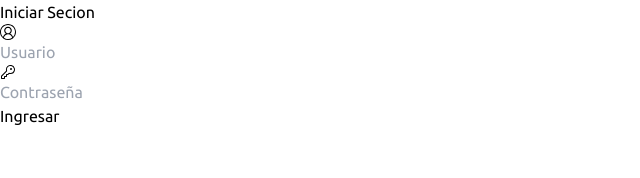
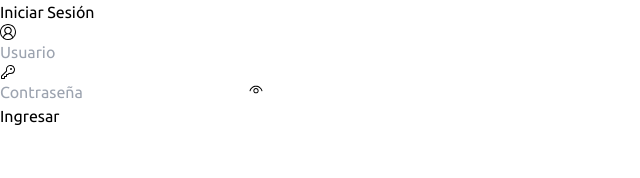
Before and after one commit to ODISEC-1/O-Query, a React (Vite) app: page / in a window 1280 px wide. Shown: the top 178 px of the page, without its empty margins (0-640 px from the left). Built offline with nearby package versions, Linux system fonts and the light colour scheme.

Commit message:
Prueba Login en Produccion

```diff
--- a/src/pages/auth/Login.jsx
+++ b/src/pages/auth/Login.jsx
@@ -1,35 +1,67 @@
-
-import { VscAccount , VscKey } from "react-icons/vsc";
-import { Link } from "react-router-dom";
+import { useState } from "react";
+import { useForm } from "react-hook-form";
+import { VscAccount, VscKey, VscEye, VscEyeClosed } from "react-icons/vsc";
+import { useNavigate } from "react-router-dom";
 
 export const Login = () => {
+  const navigate = useNavigate();
+  const { register, handleSubmit, formState: { errors } } = useForm();
+  const [showPassword, setShowPassword] = useState(false);
 
-  const OnSubmit=()=>{
-
-  }
-
-
+  const onSubmit = (data) => {
+    console.log(data);
+    navigate('/DerivacionesRegistro');
+  };
 
   return (
-      <div className='bg-white p-8 rounded-lg w-full md:w-96'>
-        <div className='mb-10'>
-            <h1 className='text-3xl uppercase font-bold text-center'>Iniciar Secion</h1>
+    <div className="bg-white p-8 rounded-lg w-full md:w-96">
+      <div className="mb-10">
+        <h1 className="text-3xl uppercase font-bold text-center">Iniciar Sesión</h1>
+      </div>
+      <form className="flex flex-col gap-4" onSubmit={handleSubmit(onSubmit)}>
+        <div className="relative">
+          <VscAccount className="absolute left-2 top-1/2 -translate-y-1/2 text-gray-500" />
+          <input
+            type="text"
+            className="w-full border border-gray-200 outline-none py-2 px-8 rounded-lg"
+            placeholder="Usuario"
+            name="Usuario"
+            {...register('Usuario', { required: 'Usuario es requerido' })}
+          />
         </div>
-        <form className='flex flex-col gap-4' onSubmit={OnSubmit}>
-            <div className='relative'>
-              <VscAccount className='absolute left-2 top-1/2 -translate-y-1/2 text-gray-500'/>
-            <input type="User" className="w-full border border-gray-200 outline-none py-2 px-8 rounded-lg" placeholder='Usuario'/>
-            </div>
-            <div className='relative'>
-              <VscKey className='absolute left-2 top-1/2 -translate-y-1/2 text-gray-500'/>
-            <input type="Password" className="w-full border border-gray-200 outline-none py-2 px-8 rounded-lg" placeholder='Contraseña'/>
-            </div>
-            <div>
-           <button type="submit" className='bg-sky-600 text-white w-full py-2 px-6 text-center rounded-lg mt-6'>Ingresar</button>
-            </div>
-        </form>
+        {errors.Usuario && <span className="text-red-500">{errors.Usuario.message}</span>}
+
+        <div className="relative">
+          <VscKey className="absolute left-2 top-1/2 -translate-y-1/2 text-gray-500" />
+          <input
+            type={showPassword ? "text" : "password"}
+            className="w-full border border-gray-200 outline-none py-2 px-8 rounded-lg"
+            placeholder="Contraseña"
+            name="Contraseña"
+            {...register('Contraseña', {
+              required: 'Contraseña es requerida',
+              pattern: {
+                value: /^\d{8}$/,
+                message: 'La Contraseña debe contener exactamente 8 dígitos'
+              }
+            })}
+          />
+          <button
+            type="button"
+            className="absolute right-2 top-1/2 -translate-y-1/2 text-gray-500"
+            onClick={() => setShowPassword(!showPassword)}
+          >
+            {showPassword ? <VscEyeClosed /> : <VscEye />}
+          </button>
+        </div>
+        {errors.Contraseña && <span className="text-red-500">{errors.Contraseña.message}</span>}
+
+        <div>
+          <button type="submit" className="bg-sky-600 text-white w-full py-2 px-6 text-center rounded-lg mt-6">Ingresar</button>
+        </div>
+      </form>
     </div>
-  )
-}
+  );
+};
 
 export default Login;
--- a/src/pages/auth/Register.jsx
+++ b/src/pages/auth/Register.jsx
@@ -57,8 +57,6 @@ function Register() {
 
   }, [dni, reset]);
   const onSubmit = (data) => {
-
-    console.log(data)
     const EstructuraData={
       nombre: data?.nombre,
     oferta: data?.oferta,
```
